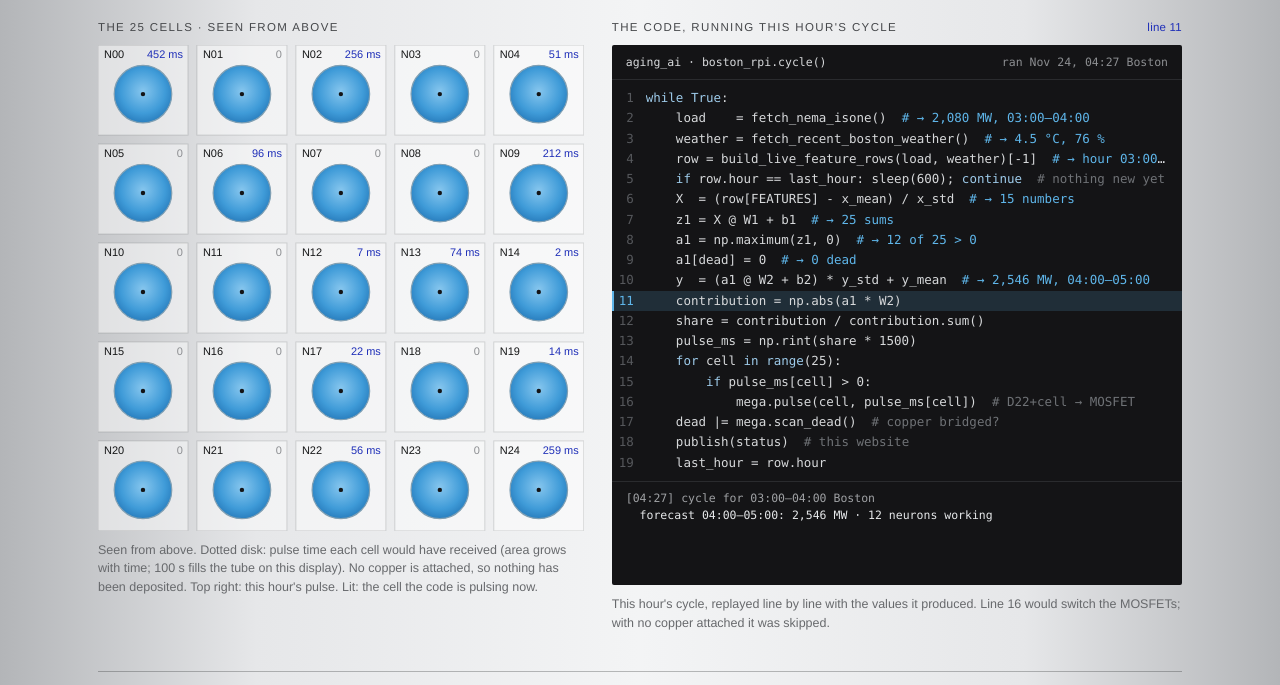
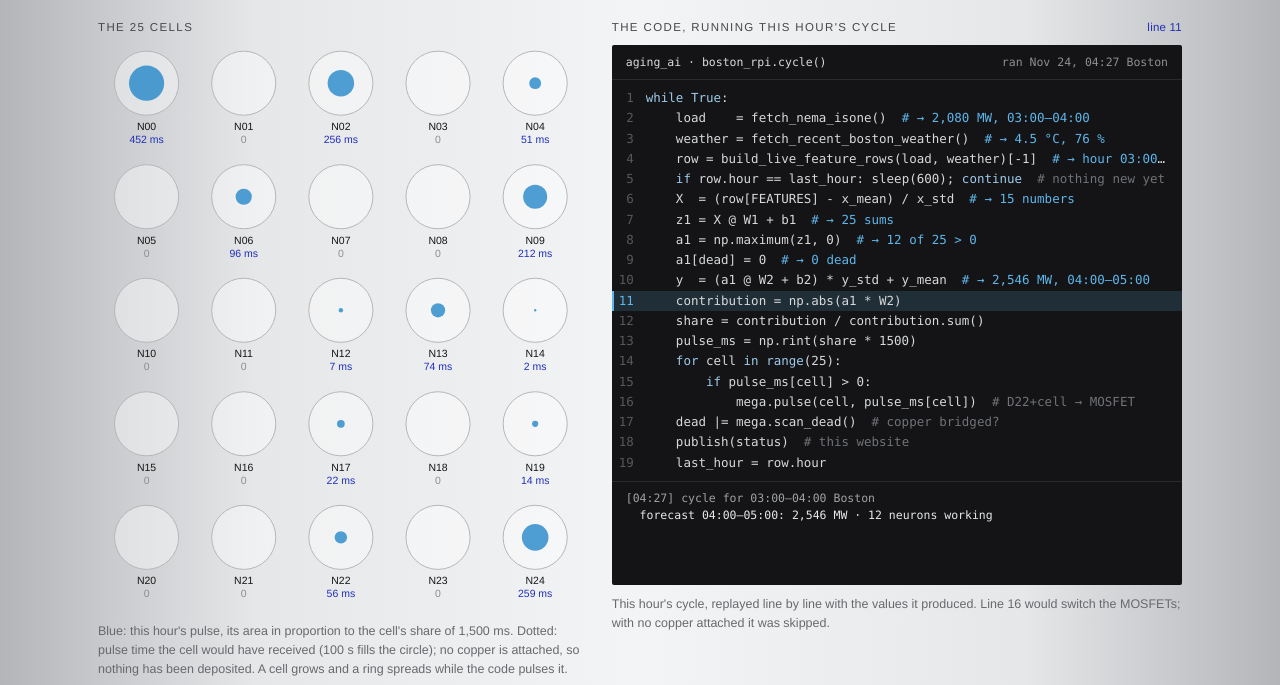
Before and after one commit to euryunglee-002/aging-ai-live, a plain HTML site: page index.html in a window 1280 px wide. Shown: the part 395-1080 px from the top of the page. Drawn offline with Linux system fonts and the light colour scheme.

Commit message:
Cells as a plain diagram: circles that grow
Each cell is an outline circle. Blue: this hour's pulse, area in proportion to its share
of 1,500 ms; it grows from nothing while the code pulses that cell. Dark (dotted while no
copper is attached): pulse time received so far. No cathode dot, no rendered solution.

Co-Authored-By: Claude Opus 5.5 <noreply@anthropic.com>
Claude-Session: https://claude.ai/code/session_017T78vrvFAF3K8dPrrq5sPW

```diff
--- a/index.html
+++ b/index.html
@@ -182,7 +182,7 @@
 
     <div class="live-grid">
       <div>
-        <div class="panel-title"><span>The 25 cells · seen from above</span><span id="nowCell"></span></div>
+        <div class="panel-title"><span>The 25 cells</span><span id="nowCell"></span></div>
         <svg id="body" role="img" aria-label="the 25 cells as a 5 by 5 grid"></svg>
         <p class="fine" id="bodyNote"></p>
       </div>
@@ -351,40 +351,36 @@ function cellTotals(s){
 function drawBody(s){
   const svg = $("body"); svg.innerHTML = "";
   const W = Math.max(280, Math.round(svg.parentNode.clientWidth || 460));
-  const gap = W < 420 ? 5 : 9, tw = (W - gap * 4) / 5, H = tw * 5 + gap * 4, small = tw < 70;
+  const cell = W / 5, small = cell < 80, R = cell * (small ? .34 : .33), labH = small ? 26 : 30, rowH = cell * .86 + labH;
+  const H = rowH * 5;
   svg.setAttribute("viewBox", `0 0 ${W} ${H}`); svg.setAttribute("height", H);
-  const defs = el("defs", {}, svg);
-  const pool = (id, a, b, c) => { const g = el("radialGradient", {id, cx: "50%", cy: "45%", r: "55%"}, defs);
-    el("stop", {offset: "0", "stop-color": a}, g); el("stop", {offset: ".7", "stop-color": b}, g); el("stop", {offset: "1", "stop-color": c}, g); };
-  pool("pool", "#86c6ee", "#3f9bd8", "#2a7fbf"); pool("poolOn", "#d2ecff", "#7cc4f4", "#4aa8ea");
   const dead = new Set(s.dead || []), ns = s.neurons || [];
   const {real, tot} = cellTotals(s);
   for (let i = 0; i < N; i++){
-    const g = el("g", {transform: `translate(${(i % 5) * (tw + gap)},${Math.floor(i / 5) * (tw + gap)})`}, svg);
+    const cx = (i % 5 + .5) * cell, cy = Math.floor(i / 5) * rowH + R + 6;
     const isDead = dead.has(i), ms = isDead ? 0 : (ns[i] || {}).pulse_ms || 0;
-    el("rect", {x: 0, y: 0, width: tw, height: tw, fill: "rgba(255,255,255,.45)", stroke: "rgba(20,22,24,.14)", id: "frame" + i}, g);
-    const cx = tw / 2, cy = tw / 2 + (small ? 3 : 4), R = tw * (small ? .3 : .32), Rin = R * .9;
-    el("circle", {cx, cy, r: R, fill: "url(#pool)", stroke: C.glassLine, "stroke-width": 1.2, id: "pool" + i, opacity: isDead ? .55 : 1}, g);
-    el("circle", {cx, cy, r: R, fill: "none", stroke: C.deep, "stroke-width": 2, opacity: 0, class: "rip", id: "rip" + i}, g);
-    // copper so far: disk area grows with the current the cell has received
-    const f = isDead ? 1 : Math.min(1, (tot[i] || 0) / FULL_GAP_MS);
-    el("circle", {cx, cy, r: (Rin * Math.sqrt(f)).toFixed(2), class: "rip", id: "cu" + i,
-                  fill: real || isDead ? C.deposit : "rgba(19,38,58,.24)", stroke: real || isDead ? "none" : C.deposit,
-                  "stroke-width": 1, "stroke-dasharray": real || isDead ? "" : "2 2"}, g);
-    el("circle", {cx, cy, r: small ? 1.6 : 2.2, fill: C.steel}, g);          // the cathode, seen from above
-    if (isDead) el("path", {d: `M${cx - R * .35},${cy - R * .35} L${cx + R * .35},${cy + R * .35} M${cx + R * .35},${cy - R * .35} L${cx - R * .35},${cy + R * .35}`, stroke: "#fff", "stroke-width": 1.6}, g);
-    el("text", {x: small ? 4 : 6, y: 13, "font-size": small ? 9.5 : 11, fill: isDead ? C.muted : C.ink, "font-family": "Menlo, Consolas, monospace",
-                "text-decoration": isDead ? "line-through" : "none"}, g, "N" + nn(i));
-    el("text", {x: tw - 5, y: 13, "text-anchor": "end", "font-size": small ? 9.5 : 11, fill: ms > 0 ? C.deep : C.muted}, g,
-       isDead ? (small ? "×" : "dead") : ms > 0 ? ms + (small ? "" : " ms") : "0");
-    el("text", {x: tw - 5, y: tw - 5, "text-anchor": "end", "font-size": small ? 9 : 10, fill: C.mid}, g, tot[i] ? sec(tot[i]) : "");
+    const g = el("g", {}, svg);
+    el("title", {}, g, "N" + nn(i) + (isDead ? " · dead" : " · this hour " + ms + " ms · so far " + (tot[i] ? sec(tot[i]) : "0 ms")));
+    // the cell
+    el("circle", {cx, cy, r: R, fill: isDead ? C.deposit : "rgba(255,255,255,.4)", stroke: isDead ? C.deposit : "#b4b7ba", "stroke-width": 1, id: "frame" + i}, g);
+    if (!isDead){
+      // this hour's pulse: area in proportion to its share of the 1,500 ms budget
+      el("circle", {cx, cy, r: (R * Math.sqrt(ms / 1500)).toFixed(2), fill: C.cuso4, "fill-opacity": .85, class: "rip", id: "hr" + i}, g);
+      // current received so far: area grows with time (100 s fills the circle on this display)
+      el("circle", {cx, cy, r: (R * Math.sqrt(Math.min(1, (tot[i] || 0) / FULL_GAP_MS))).toFixed(2), class: "rip", id: "cu" + i,
+                    fill: real ? C.deposit : "rgba(19,38,58,.28)", stroke: real ? "none" : C.deposit, "stroke-width": 1, "stroke-dasharray": real ? "" : "2 2"}, g);
+      el("circle", {cx, cy, r: R, fill: "none", stroke: C.deep, "stroke-width": 1.6, opacity: 0, class: "rip", id: "rip" + i}, g);
+    }
+    el("text", {x: cx, y: cy + R + (small ? 13 : 15), "text-anchor": "middle", "font-size": small ? 9.5 : 10.5, fill: isDead ? C.muted : C.ink,
+                "font-family": "Menlo, Consolas, monospace", "text-decoration": isDead ? "line-through" : "none"}, g, "N" + nn(i));
+    el("text", {x: cx, y: cy + R + (small ? 24 : 28), "text-anchor": "middle", "font-size": small ? 9.5 : 10.5, fill: ms > 0 ? C.deep : C.muted}, g,
+       isDead ? "dead" : ms > 0 ? ms + " ms" : "0");
   }
   const since = s.pulse_total_since ? day(s.pulse_total_since) : "";
-  $("bodyNote").textContent = (real
-    ? "Seen from above. Dark disk: copper each cell has received so far (area grows with current; 100 s fills the tube on this display). "
-    : "Seen from above. Dotted disk: pulse time each cell would have received" + (since ? " since " + since : "") +
-      " (area grows with time; 100 s fills the tube on this display). No copper is attached, so nothing has been deposited. ") +
-    "Top right: this hour's pulse. Lit: the cell the code is pulsing now.";
+  $("bodyNote").textContent = "Blue: this hour's pulse, its area in proportion to the cell's share of 1,500 ms. " + (real
+    ? "Dark: current the cell has received so far (100 s fills the circle). "
+    : "Dotted: pulse time the cell would have received" + (since ? " since " + since : "") + " (100 s fills the circle); no copper is attached, so nothing has been deposited. ") +
+    "A cell grows and a ring spreads while the code pulses it.";
 }
 
 // side view, below: the same 25 cells as cylinders, with this hour's pulse above each
@@ -513,25 +509,23 @@ function startCycle(s){
                     $("nowLine").textContent = "line " + (i + 1); };
   const {tot} = cellTotals(s);
   const lit = (j, yes, ms) => {
-    const pool = $("pool" + j), fr = $("frame" + j), rip = $("rip" + j), cu = $("cu" + j);
+    const fr = $("frame" + j), rip = $("rip" + j), hr = $("hr" + j), cu = $("cu" + j);
     const tube = $("tube" + j), stem = $("stem" + j), dot = $("dot" + j), ring = $("ring" + j);
-    if (pool) pool.setAttribute("fill", yes ? "url(#poolOn)" : "url(#pool)");
-    if (fr){ fr.setAttribute("stroke", yes ? C.deep : "rgba(20,22,24,.14)"); fr.setAttribute("stroke-width", yes ? 2 : 1); }
+    if (fr){ fr.setAttribute("stroke", yes ? C.deep : "#b4b7ba"); fr.setAttribute("stroke-width", yes ? 2 : 1); }
     if (tube) tube.setAttribute("fill", yes ? "url(#solOn)" : "url(#sol)");
     if (stem) stem.setAttribute("stroke", yes ? C.deep : C.steel);
     if (dot) dot.setAttribute("fill", yes ? C.deep : C.steel);
     if (ring) ring.setAttribute("opacity", yes ? 1 : 0);
-    if (yes && rip){                                   // a ring spreading out while the current runs
-      rip.style.transition = "none"; rip.style.transform = "scale(.35)"; rip.style.opacity = "1";
-      rip.getBoundingClientRect();
-      rip.style.transition = `transform ${ms}ms ease-out, opacity ${ms}ms ease-in`;
-      rip.style.transform = "scale(1.28)"; rip.style.opacity = "0";
-    }
-    if (yes && cu && tot[j] > 0){                      // the copper disk grows by this hour's pulse
-      const before = Math.sqrt(Math.max(0, tot[j] - ms) / tot[j]);
-      cu.style.transition = "none"; cu.style.transform = `scale(${before})`;
-      cu.getBoundingClientRect();
-      cu.style.transition = `transform ${ms}ms linear`; cu.style.transform = "scale(1)";
+    if (!yes) return;
+    const grow = (e, from, dur, ease) => { if (!e) return;
+      e.style.transition = "none"; e.style.transform = `scale(${from})`; e.getBoundingClientRect();
+      e.style.transition = `transform ${dur}ms ${ease}`; e.style.transform = "scale(1)"; };
+    grow(hr, 0, Math.max(ms, 260), "ease-out");                       // this hour's circle grows from nothing
+    if (tot[j] > 0) grow(cu, Math.sqrt(Math.max(0, tot[j] - ms) / tot[j]), ms, "linear");   // and adds to what is there
+    if (rip){
+      rip.style.transition = "none"; rip.style.transform = "scale(.3)"; rip.style.opacity = "1"; rip.getBoundingClientRect();
+      rip.style.transition = `transform ${Math.max(ms, 260)}ms ease-out, opacity ${Math.max(ms, 260)}ms ease-in`;
+      rip.style.transform = "scale(1.18)"; rip.style.opacity = "0";
     }
   };
   clear(); $("log").innerHTML = "";
```
